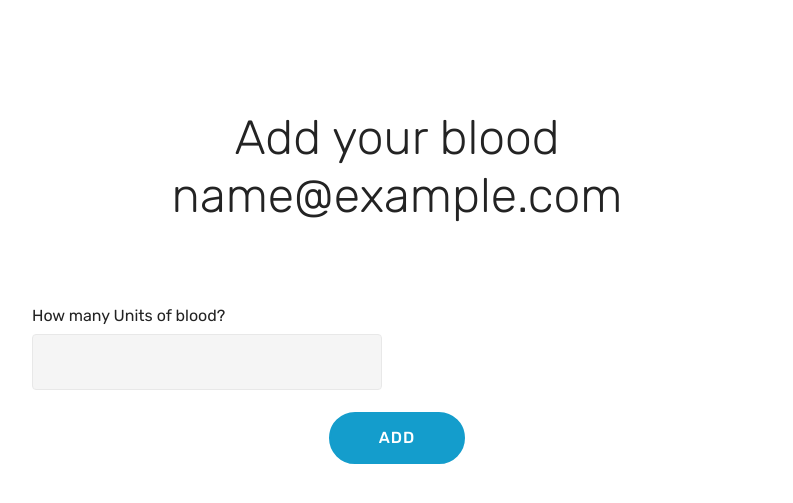
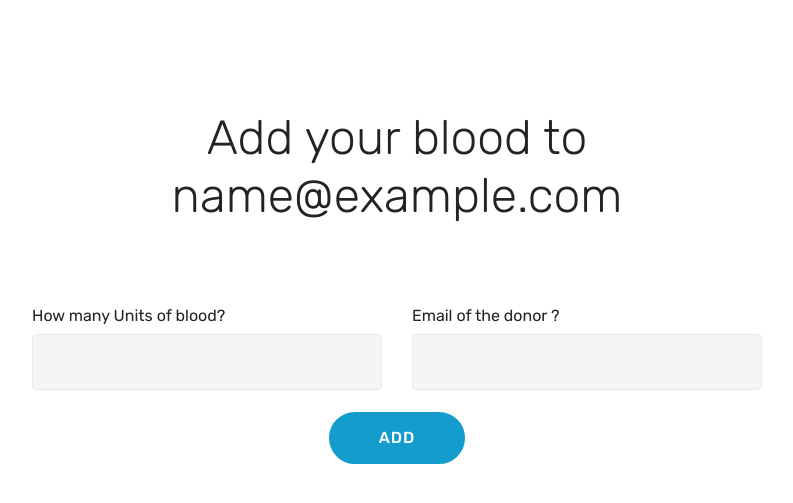
Before and after one commit to vishwajeet-hogale/Blood-Bank1, a Flask app: template templates/donor.html in a window 1280 px wide. Shown: the part 77-580 px from the top of the page, without its empty margins (243-1036 px from the left). Run offline with Flask 2, Linux system fonts and the light colour scheme; the template is opened without the code that fills it: most values are stand-ins (such as "Sample title", 1, 10 or a date in 2020); parts of the project's set-up code (start-up, migrations or seed data) failed here and were passed over; some libraries are stand-ins or nearby versions; some web fonts are replaced.

Commit message:
Inventory management 50% done

```diff
--- a/app.py
+++ b/app.py
@@ -157,27 +157,32 @@ def add_new_patient():
 @app.route("/accepted/<email>",methods=["GET","POST"])
 def accepted(email):
 	if request.method == "POST":
-		# Form stuff
 		pass
 
 	all_donors = sc.get_all_donors_from_organization(session["email"])
-	return render_template("donor.html")
+	return render_template("donor.html",email = session["email"])
 @app.route("/add_blood",methods=["POST"])
 def add_blood():
+	# print(email)
 	inputData = dict(request.form)
 	Bloodunit_Data = pymongo.collection.Collection(db, 'Bloodunit')
-	b = list(Bloodunit_Data.find().limit(1))
+	type_of_blood = sc.get_donor_bloodgroup_by_email(email=inputData["email"])
+	print(type_of_blood)
+	b = list(Bloodunit_Data.find({"type":type_of_blood}).limit(1))
 	if(b == []):
-		Bloodunit_Data.insert_one(inputData)
+
+		Bloodunit_Data.insert_one({"units":inputData["units"],"type":type_of_blood})
+		return Response(status=200)
 	else:
 
 		old_val = int(b[0]["units"])
-		print(old_val)
-		query = {"units":b[0]["units"]}
+
+		query = {"units":b[0]["units"],"type":type_of_blood}
 		new_update = {"$set":{"units":old_val+int(inputData["units"])}}
 		Bloodunit_Data.update_one(query,new_update)
 		return Response(status=200)
 
 
+
 if __name__=="__main__":
 	app.run(debug=True)
--- a/services.py
+++ b/services.py
@@ -27,3 +27,8 @@ def get_all_donors_from_organization(email:str):
 	Donor_data = pymongo.collection.Collection(db, 'Donor_Data')
 	data = json.loads(dumps(Donor_data.find({"organization":org})))
 	return data
+def get_donor_bloodgroup_by_email(email:str):
+	donor = pymongo.collection.Collection(db,"Donor_Data")
+	don = list(donor.find({"email":email}).limit(1))
+	print(don)
+	return don[0]["bloodgroup"]
--- a/templates/donor.html
+++ b/templates/donor.html
@@ -88,7 +88,7 @@
             <div class="row justify-content-center">
                 <div class="title col-12 col-lg-8">
                     <h2 class="mbr-section-title align-center pb-3 mbr-fonts-style display-2">
-                        Add your blood {{email}}
+                        Add your blood to {{email}}
                     </h2>
                     <h3 class="mbr-section-subtitle align-center mbr-light pb-3 mbr-fonts-style display-5">
 
@@ -115,6 +115,11 @@
                                     Units of blood?</label>
                                 <input type="number" name="units" data-form-field="Number" required="required"
                                     class="form-control display-7" id="email-form1-l">
+                            </div>
+                            <div class="col-md-6  form-group" data-for="email">
+                                <label for="email-form1-l" class="form-control-label mbr-fonts-style display-7">Email of the donor ?</label>
+                                <input type="email" name="email" data-form-field="Text" required="required" class="form-control display-7"
+                                    id="email-form1-l">
                             </div>
 
                             <div class="col-md-12 input-group-btn align-center">
```
